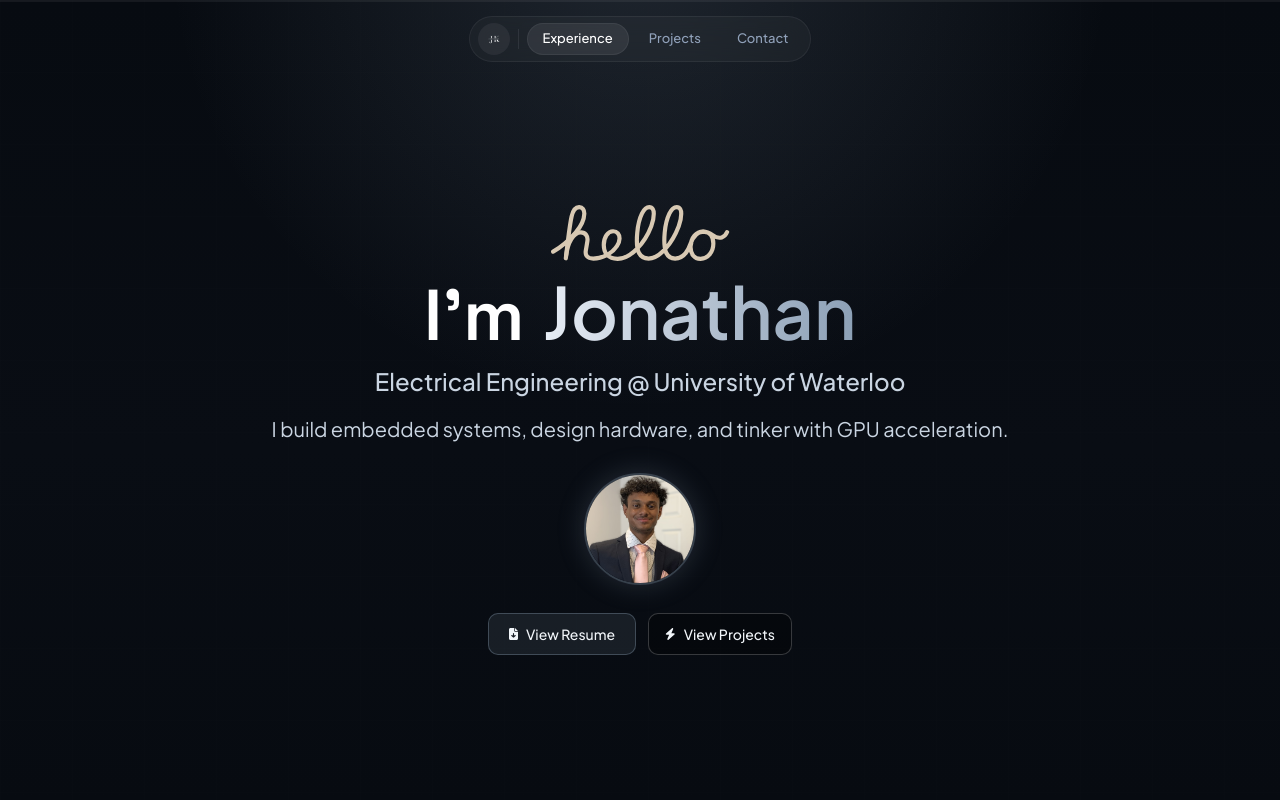
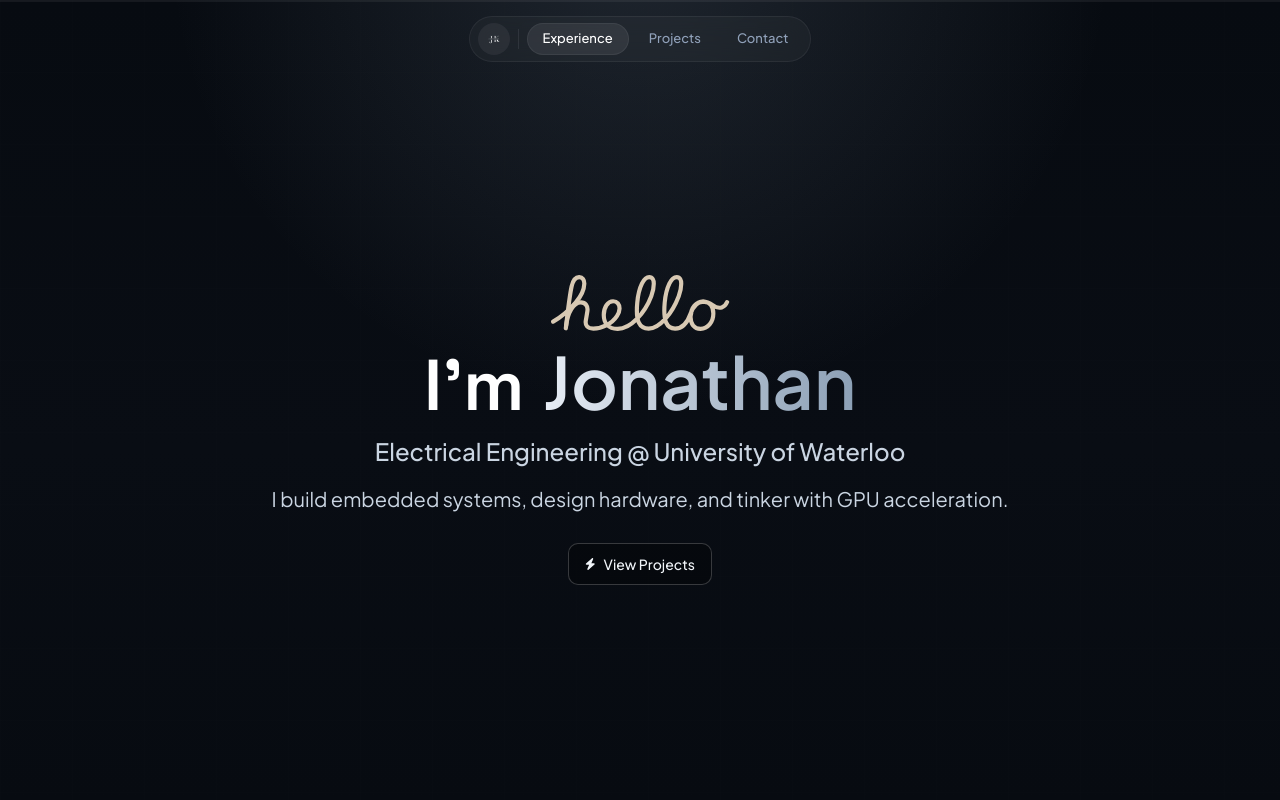
Before and after one commit to JJKSweaty/Portfolio-2025, a React (Vite) app: page / in a window 1280 px wide. Shown: the top 800 px of the page. Built offline with nearby package versions, Linux system fonts and the light colour scheme.

Commit message:
fixed hero

```diff
--- a/src/assets/index.js
+++ b/src/assets/index.js
@@ -38,7 +38,6 @@ import claudefirmwareai from './claudefirmwareai.png'
 import mnst from './mnst.png'
 import heartbeatpcb from './hearbeatsensor pcb.png'
 import emberapp from "../emberapp.jpg";
-import resumePdf from './resumeJonathanArch.pdf'
 export {
   logo,
   backend,
@@ -80,5 +79,4 @@ export {
   mnst,
   heartbeatpcb,
   emberapp,
-  resumePdf,
 };
--- a/src/components/Hero.jsx
+++ b/src/components/Hero.jsx
@@ -1,11 +1,7 @@
 import { motion } from "framer-motion";
 import { FontAwesomeIcon } from "@fortawesome/react-fontawesome";
-import {
-  faBolt,
-  faFileArrowDown,
-} from "@fortawesome/free-solid-svg-icons";
+import { faBolt } from "@fortawesome/free-solid-svg-icons";
 import { AppleHelloEnglishEffect } from "./ui/shadcn-io/apple-hello-effect";
-import { faceLogo, resumePdf } from "../assets";
 
 const Hero = () => {
   return (
@@ -43,24 +39,7 @@ const Hero = () => {
               acceleration.
             </p>
 
-            <div className="flex justify-center mb-7">
-              <img
-                src={faceLogo}
-                alt="Jonathan Koshy"
-                className="w-24 h-24 sm:w-28 sm:h-28 rounded-full object-cover border-2 border-[var(--theme-primary)]/35 shadow-[0_0_28px_var(--theme-glow)]"
-              />
-            </div>
-
             <div className="flex justify-center flex-wrap items-center gap-3">
-              <a
-                href={resumePdf}
-                target="_blank"
-                rel="noopener noreferrer"
-                className="inline-flex items-center gap-2 px-5 py-2.5 text-sm font-medium rounded-lg border border-[var(--theme-primary)]/35 bg-[var(--theme-primary)]/12 text-slate-100 hover:bg-[var(--theme-primary)]/18 transition-all duration-300"
-              >
-                <FontAwesomeIcon icon={faFileArrowDown} className="text-xs" />
-                View Resume
-              </a>
               <a
                 href="#projects"
                 className="inline-flex items-center gap-2 px-4 py-2.5 text-sm font-medium rounded-lg border border-white/[0.2] bg-black/30 text-slate-100 hover:text-white hover:border-[var(--theme-primary)]/45 hover:bg-black/45 transition-all duration-300"
--- a/src/components/Works.jsx
+++ b/src/components/Works.jsx
@@ -339,7 +339,7 @@ const Works = () => {
         >
           <div className="grid grid-cols-1 lg:grid-cols-[1.15fr_1fr] gap-5 rounded-3xl border border-white/[0.08] bg-gradient-to-br from-white/[0.03] via-white/[0.01] to-transparent p-4 sm:p-5">
             <div className="rounded-2xl border border-white/[0.08] bg-black/35 p-3 sm:p-4">
-              <div className="relative mx-auto w-full max-w-[560px] aspect-[16/9] rounded-xl overflow-hidden bg-black/55">
+              <div className="relative mx-auto w-full max-w-[520px] aspect-[16/9] rounded-xl overflow-hidden bg-black/55">
                 {featuredProject.demoVideoMp4 ? (
                   <video
                     className="absolute inset-0 w-full h-full object-cover"
```
Also changed, not shown: 2 other files (tests, documents, lock files or other folders).
